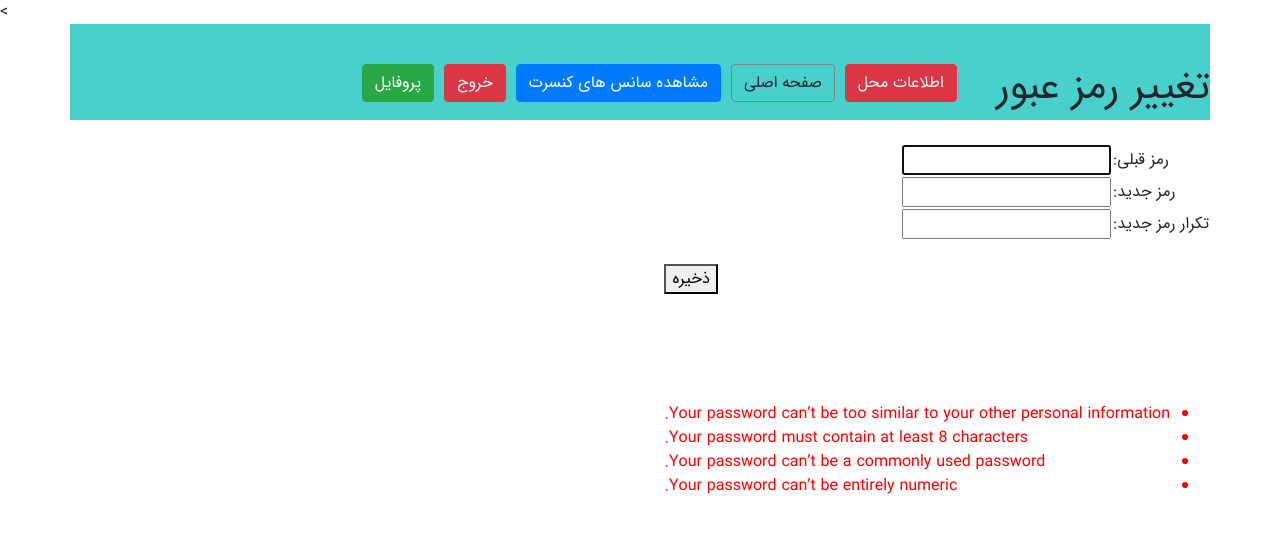
After one commit to AmenehShadlo/learning-django, a Django app: page /accounts/changepassword in a window 1280 px wide. The commit adds this page. Shown: the top 533 px of the page. Run offline with Django 3.2, Linux system fonts and the light colour scheme; a user stored in the database is signed in; some libraries are stand-ins or nearby versions.

Commit message:
AddChangePasswordPage

```diff
--- /dev/null
+++ b/Concert/concert/accounts/templates/accounts/changepassword.html
@@ -0,0 +1,39 @@
+{% extends "ticketsales/layout.html" %}
+
+{% block titlepage %}
+  تغییر رمز عبور
+{% endblock %}
+
+{% block mainContent %}
+
+  <form action="" method="POST" enctype="multipart/form-data">
+    {% csrf_token %}
+    {{ form.non_field_errors }}
+    <br>
+    <div>
+    <table>
+      <tr>
+        <td>رمز قبلی:</td><td>{{form.old_password}}</td>
+      </tr>
+      <tr>
+        <td> رمز جدید:</td><td>{{form.new_password1}}</td>
+      </tr>
+      <tr>
+        <td> تکرار رمز جدید:</td><td>{{form.new_password2}}</td>
+      </tr>
+    </table>
+  </div><br>
+    <div><button type="submit">ذخیره</button></div>
+    {% for field in form %}
+      <p>{{ field.errors }}</p>
+    {% endfor %}
+    <ul style="color: red ;">
+      <li> Your password can’t be too similar to your other personal information.</li>
+      <li> Your password must contain at least 8 characters.</li>
+      <li> Your password can’t be a commonly used password.</li>
+      <li> Your password can’t be entirely numeric.</li>
+    </ul>
+
+  </form>
+
+{% endblock %}
--- a/Concert/concert/accounts/templates/accounts/profileEdit.html
+++ b/Concert/concert/accounts/templates/accounts/profileEdit.html
@@ -29,6 +29,7 @@
                 </div>
            </div>
             <div class="bottonborder">
+				<a class="btn btn-primary" href="/accounts/changepassword">تغییر رمز عبور</a>
                 <button type="submit" class="btn btn-success">ذخیره</button>
             </div>
         </div>
--- a/Concert/concert/accounts/urls.py
+++ b/Concert/concert/accounts/urls.py
@@ -7,5 +7,7 @@ urlpatterns = [
     path('logout/', views.logoutView),
     path('profile/', views.profileView),
     path('profileRegister', views.profileRegisterView),
-    path('profileEdit', views.ProfileEditView)
+    path('profileEdit', views.ProfileEditView),
+    path('changepassword',views.changePasswordView,name='change_password'),
+
 ]
--- a/Concert/concert/accounts/views.py
+++ b/Concert/concert/accounts/views.py
@@ -1,5 +1,5 @@
 from django.contrib.auth import authenticate,login,logout
-from django.shortcuts import render
+from django.shortcuts import render, redirect
 from django.http import HttpResponse,HttpResponseRedirect
 import ticketSales
 import accounts
@@ -9,6 +9,10 @@ from django.contrib.auth.decorators import login_required
 from accounts.forms import ProfileRegisterForm,ProfileEditForm,UserEditForm
 from django.contrib.auth.models import User
 from accounts.models import ProfileModel
+from django.contrib.auth.forms import PasswordChangeForm
+from django.contrib.auth import update_session_auth_hash
+from django.contrib import messages
+
 
 
 def loginView(request):
@@ -106,3 +110,19 @@ def ProfileEditView(request):
     }
 
     return render(request,"accounts/profileEdit.html",context)
+
+@login_required
+def changePasswordView(request):
+
+    if request.method == 'POST':
+        form = PasswordChangeForm(request.user, request.POST)
+        if form.is_valid():
+            user = form.save()
+            update_session_auth_hash(request, user)  # Important!
+            messages.success(request, 'Your password was successfully updated!')
+            return redirect('change_password')
+        else:
+            messages.error(request, 'Please correct the error below.')
+    else:
+        form = PasswordChangeForm(request.user)
+    return render(request, 'accounts/changepassword.html', {'form': form})
--- a/Concert/concert/concert/settings.py
+++ b/Concert/concert/concert/settings.py
@@ -164,3 +164,5 @@ LOGIN_URL='/accounts/login/'
 LOGIN_REDIRECT_URL='/ticketSales/concert/list'
 
 STATICFILES_DIRS= [os.path.join(BASE_DIR,"static")]
+
+DEFAULT_AUTO_FIELD='django.db.models.AutoField'
```
Also changed, not shown: Concert/concert/db.sqlite3, Concert/concert/media/ProfileImages/MichaelJackson_C9pJQNc.jpg (added), Concert/concert/media/ProfileImages/MichaelJackson_Ec4Qsni.jpg (added).
